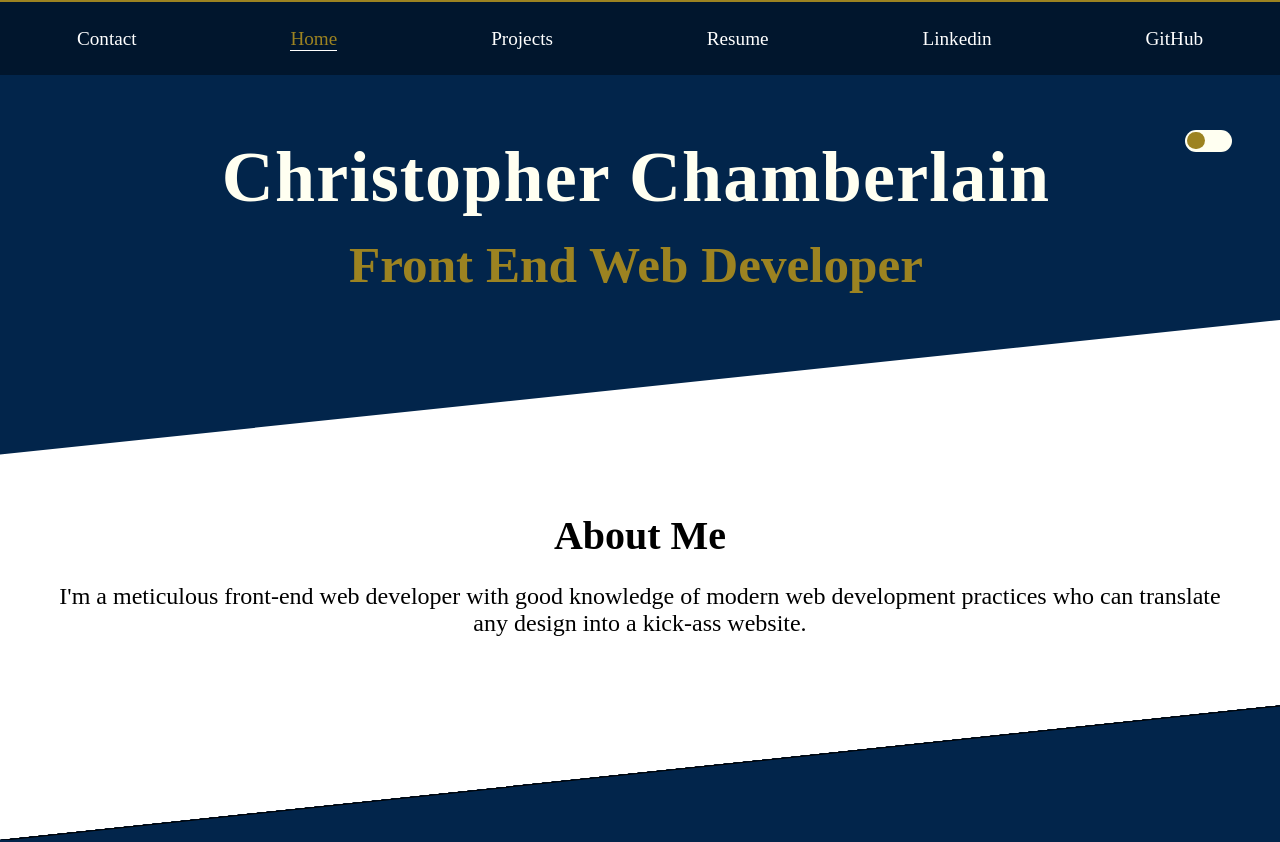
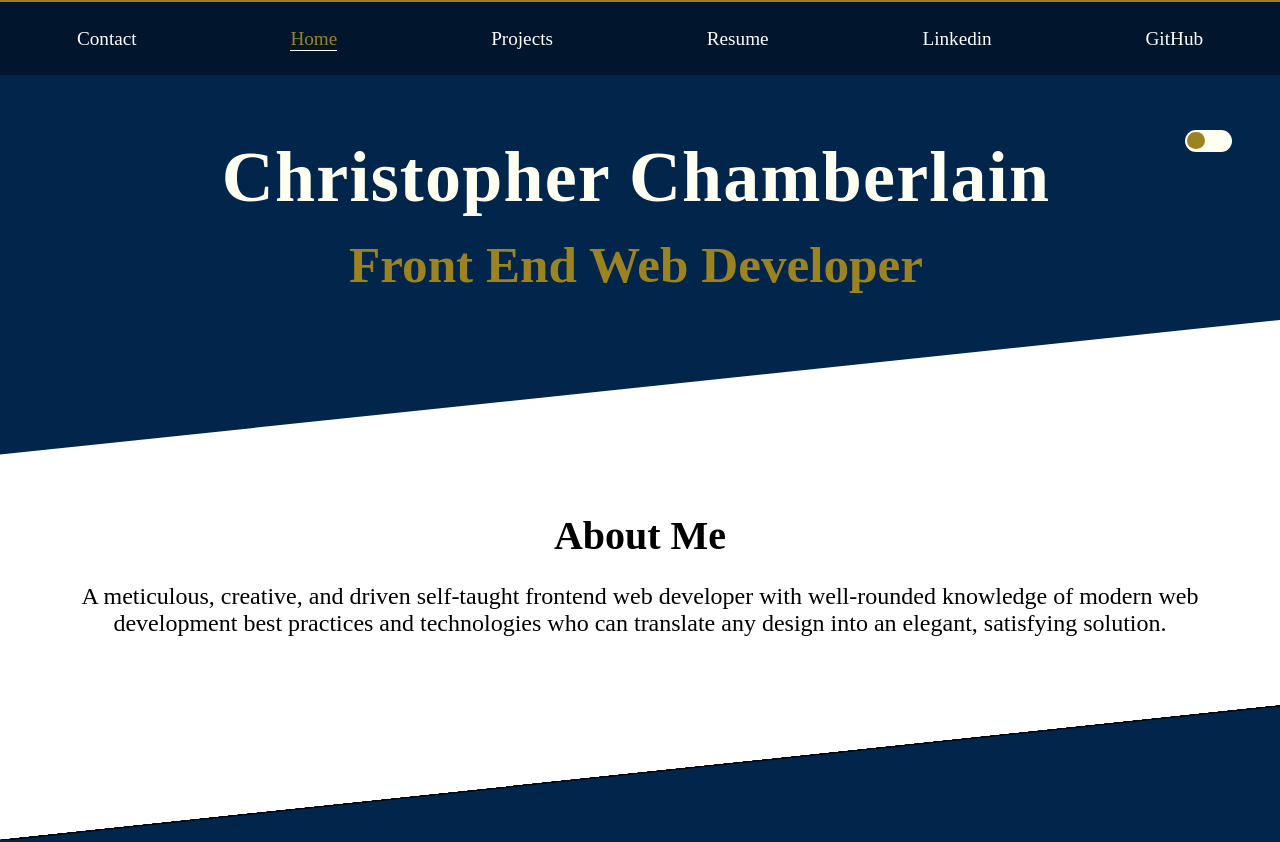
Before and after one commit to AkaraTawng/portfolio-mf-v2, a React (Create React App) app: page / in a window 1280 px wide. Shown: the top 842 px of the page. Built offline with nearby package versions, Linux system fonts and the light colour scheme.

Commit message:
update about me p content

```diff
--- a/src/components/Home.js
+++ b/src/components/Home.js
@@ -14,7 +14,7 @@ export default function Home(){
     <div id="home-wrapper">
         <section id="about-me-section">
             <h2>About Me</h2>
-            <p>I'm a meticulous front-end web developer with good knowledge of modern web development practices who can translate any design into a kick-ass website.
+            <p>A meticulous, creative, and driven self-taught frontend web developer with well-rounded knowledge of modern web development best practices and technologies who can translate any design into an elegant, satisfying solution.
             </p>
         </section>
 
```
